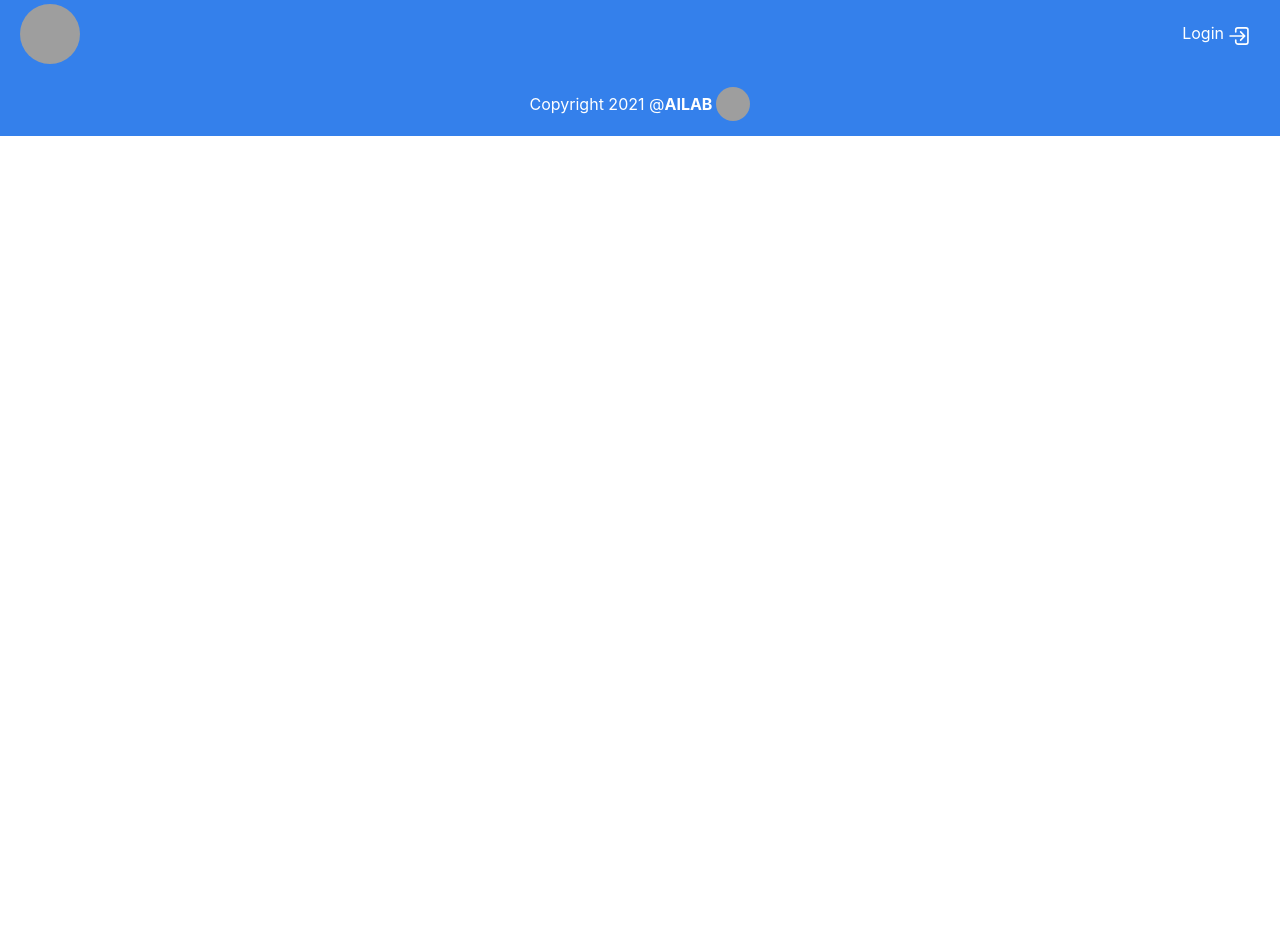
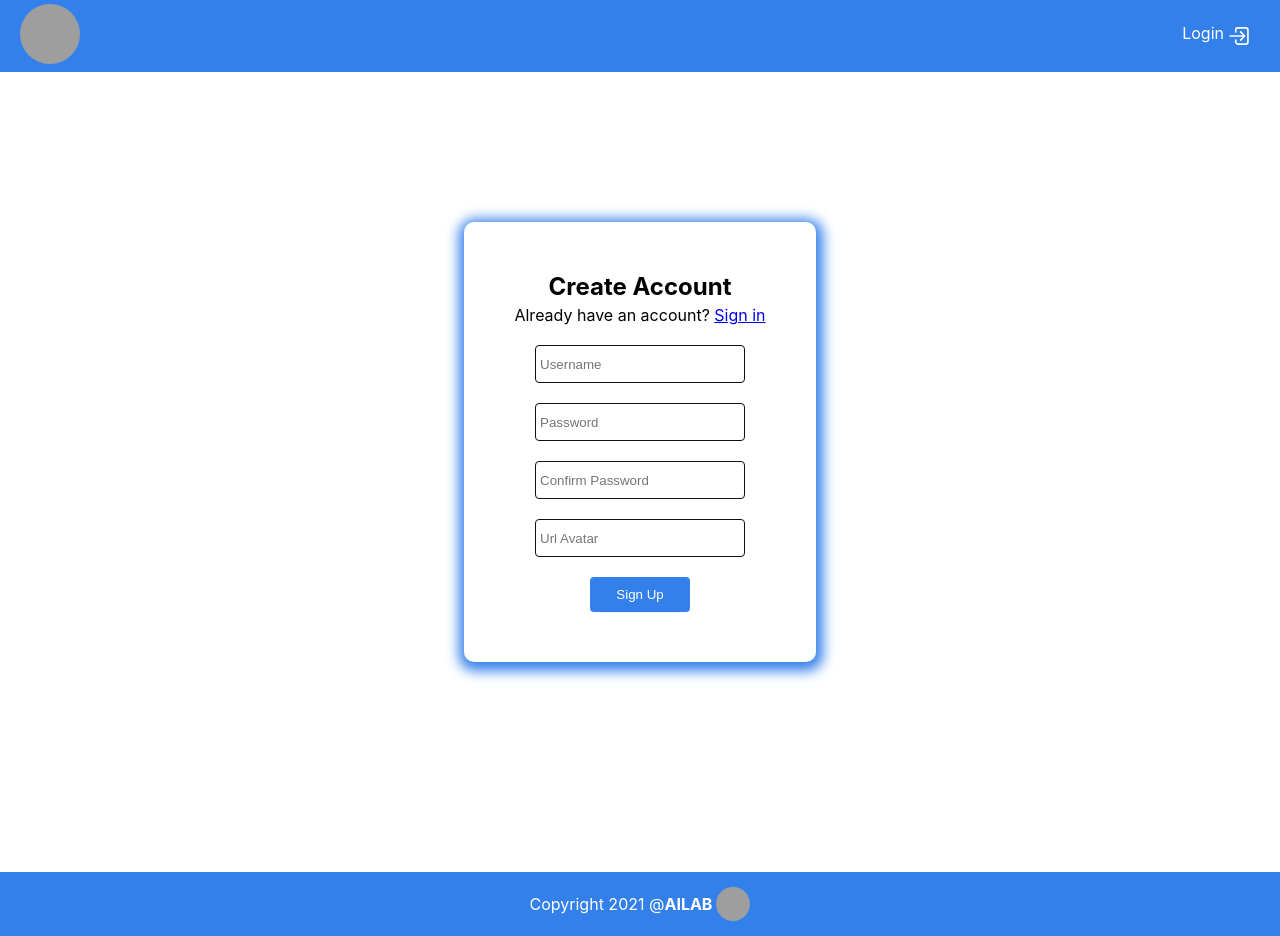
Before and after one commit to nguyenduchuy71/team-project, a React (Create React App) app: page /login in a window 1280 px wide. Before the commit the page ends 800 px from the top, so only its background shows below. Built offline with nearby package versions, Linux system fonts and the light colour scheme; no server answers; grey boxes are pictures that could not be loaded.

Commit message:
fun login

```diff
--- a/src/App.js
+++ b/src/App.js
@@ -4,6 +4,7 @@ import Header from "./components/Header";
 import { BrowserRouter as Router, Switch, Route } from "react-router-dom";
 import HomeScreen from "./pages/HomeScreen";
 import ProjectDetailsScreen from "./pages/ProjectDetailsScreen";
+import LoginScreen from './pages/LoginScreen';
 import Footer from "./components/Footer";
 function App() {
   return (
@@ -13,6 +14,7 @@ function App() {
         <div className="container">
           <Switch>
             <Route path="/project/:id" component={ProjectDetailsScreen} />
+            <Route path="/login" component={LoginScreen} />
             <Route path="/" component={HomeScreen} exact />
           </Switch>
         </div>
--- /dev/null
+++ b/src/pages/LoginScreen.js
@@ -0,0 +1,89 @@
+import React, { useState } from "react";
+import styled from "styled-components";
+function LoginScreen() {
+  const [check, setCheck] = useState(true);
+  return (
+    <Container>
+      {check ? (
+        <Content>
+          <label>Create Account</label>
+          <span>
+            Already have an account?{" "}
+            <a href="#" onClick={() => setCheck(false)}>
+              Sign in
+            </a>
+          </span>
+          <input type="text" placeholder="Username" required />
+          <input type="password" placeholder="Password" required />
+          <input type="password" placeholder="Confirm Password" required />
+          <input type="text" placeholder="Url Avatar" required />
+          <button type="submit">Sign Up</button>
+        </Content>
+      ) : (
+        <Content>
+          <label>Login Account</label>
+          <span>
+            Don't have account?{" "}
+            <a href="#" onClick={() => setCheck(true)}>
+              Sign up
+            </a>
+          </span>
+          <input type="text" placeholder="Username" required />
+          <input type="password" placeholder="Password" required />
+          <button type="submit">Sign In</button>
+        </Content>
+      )}
+    </Container>
+  );
+}
+
+export default LoginScreen;
+const Container = styled.div`
+  min-height: 100vh;
+  display: flex;
+  align-items: center;
+`;
+const Content = styled.form`
+  width: max-content;
+  margin: 0 auto;
+  margin-top: -60px;
+  display: flex;
+  flex-direction: column;
+  align-items: center;
+  padding: 50px;
+  -webkit-box-shadow: 1px 3px 13px 6px #3480eb;
+  box-shadow: 1px 3px 13px 6px #3480eb;
+  border-radius: 10px;
+  label {
+    font-size: 24px;
+    margin-bottom: 4px;
+    font-weight: bold;
+  }
+  input {
+    width: 200px;
+    height: 28px;
+    outline: none;
+    margin-top: 20px;
+    border-radius: 4px;
+    border: none;
+    border: 1px solid #111;
+    padding: 4px;
+    transition: border 0.25s linear;
+    &:focus {
+      border: 1px solid #3480eb;
+    }
+  }
+  button {
+    background-color: #3480eb;
+    border: none;
+    margin-top: 20px;
+    padding: 10px;
+    color: #fff;
+    border-radius: 4px;
+    width: 100px;
+    cursor: pointer;
+    &:hover {
+      opacity: 0.8;
+    }
+  }
+`;
```
